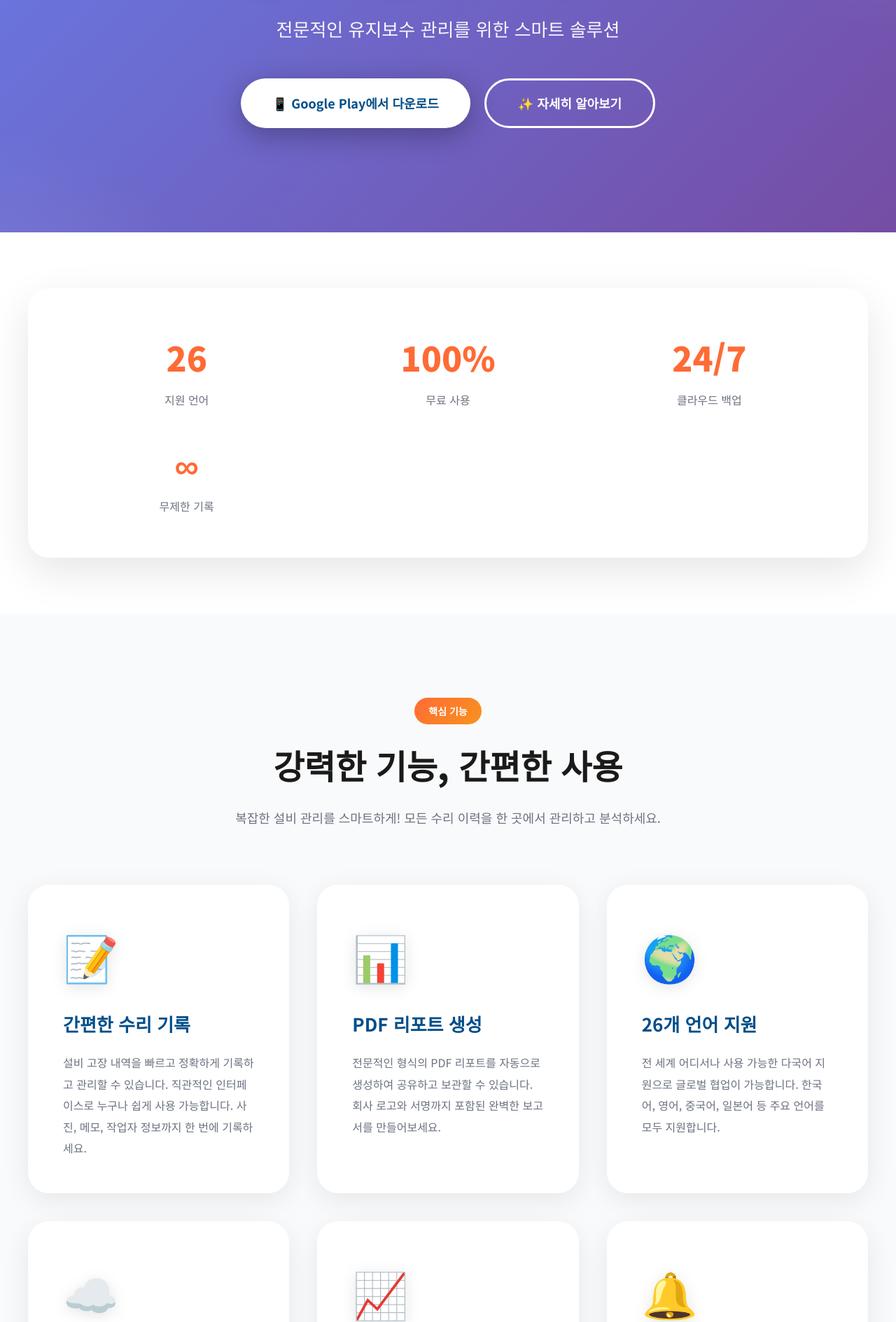
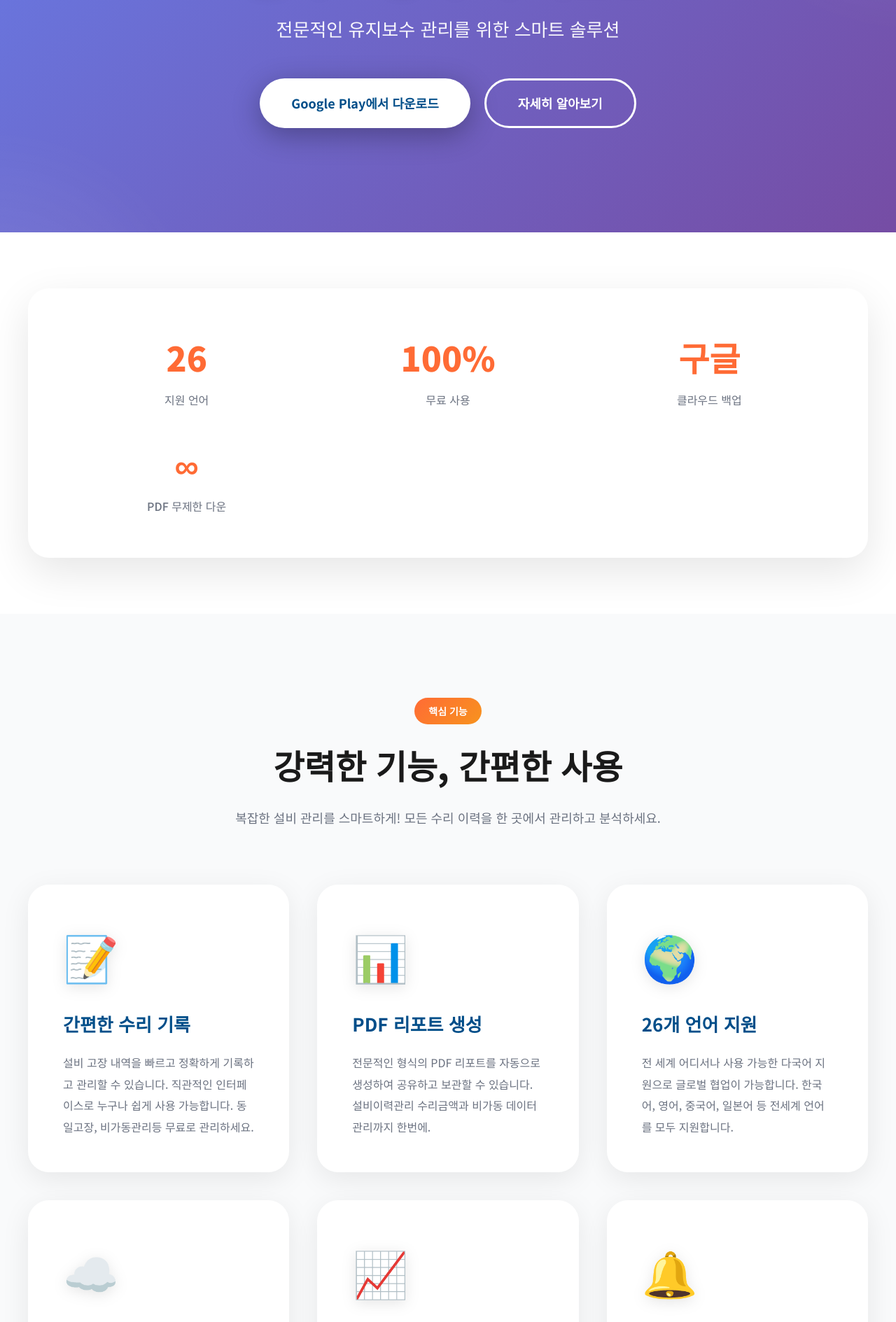
Before and after one commit to neulsom1004/neulsom1004.github.io, a plain HTML site: page index.html in a window 1280 px wide. Shown: the part 408-2297 px from the top of the page at 70% size. Drawn offline with Linux system fonts and the light colour scheme.

Commit message:
Update index.html

```diff
--- a/index.html
+++ b/index.html
@@ -550,15 +550,15 @@
     <!-- 히어로 섹션 -->
     <section class="hero">
         <div class="hero-content">
-            <div class="hero-badge">🚀 2026년 출시 예정</div>
+            <div class="hero-badge">NEULSOM</div>
             <h1>설비 고장 수리 리포트</h1>
             <p class="subtitle">전문적인 유지보수 관리를 위한 스마트 솔루션</p>
             <div class="cta-buttons">
                 <a href="https://play.google.com/store" class="btn btn-primary">
-                    📱 Google Play에서 다운로드
+                    Google Play에서 다운로드
                 </a>
                 <a href="#features" class="btn btn-outline">
-                    ✨ 자세히 알아보기
+                    자세히 알아보기
                 </a>
             </div>
         </div>
@@ -576,12 +576,12 @@
                 <div class="stat-label">무료 사용</div>
             </div>
             <div class="stat-item">
-                <div class="stat-number">24/7</div>
+                <div class="stat-number">구글</div>
                 <div class="stat-label">클라우드 백업</div>
             </div>
             <div class="stat-item">
                 <div class="stat-number">∞</div>
-                <div class="stat-label">무제한 기록</div>
+                <div class="stat-label">PDF 무제한 다운</div>
             </div>
         </div>
     </section>
@@ -601,19 +601,19 @@
             <div class="feature-card">
                 <div class="feature-icon">📝</div>
                 <h3>간편한 수리 기록</h3>
-                <p>설비 고장 내역을 빠르고 정확하게 기록하고 관리할 수 있습니다. 직관적인 인터페이스로 누구나 쉽게 사용 가능합니다. 사진, 메모, 작업자 정보까지 한 번에 기록하세요.</p>
+                <p>설비 고장 내역을 빠르고 정확하게 기록하고 관리할 수 있습니다. 직관적인 인터페이스로 누구나 쉽게 사용 가능합니다. 동일고장, 비가동관리등 무료로 관리하세요.</p>
             </div>
 
             <div class="feature-card">
                 <div class="feature-icon">📊</div>
                 <h3>PDF 리포트 생성</h3>
-                <p>전문적인 형식의 PDF 리포트를 자동으로 생성하여 공유하고 보관할 수 있습니다. 회사 로고와 서명까지 포함된 완벽한 보고서를 만들어보세요.</p>
+                <p>전문적인 형식의 PDF 리포트를 자동으로 생성하여 공유하고 보관할 수 있습니다. 설비이력관리 수리금액과 비가동 데이터 관리까지 한번에.</p>
             </div>
 
             <div class="feature-card">
                 <div class="feature-icon">🌍</div>
                 <h3>26개 언어 지원</h3>
-                <p>전 세계 어디서나 사용 가능한 다국어 지원으로 글로벌 협업이 가능합니다. 한국어, 영어, 중국어, 일본어 등 주요 언어를 모두 지원합니다.</p>
+                <p>전 세계 어디서나 사용 가능한 다국어 지원으로 글로벌 협업이 가능합니다. 한국어, 영어, 중국어, 일본어 등 전세계 언어를 모두 지원합니다.</p>
             </div>
 
             <div class="feature-card">
@@ -625,7 +625,7 @@
             <div class="feature-card">
                 <div class="feature-icon">📈</div>
                 <h3>통계 분석</h3>
-                <p>수리 이력을 시각화하여 설비 상태를 한눈에 파악하고 예방 정비를 계획할 수 있습니다. 차트와 그래프로 트렌드를 분석하세요.</p>
+                <p>수리 이력을 시각화하여 설비 상태를 한눈에 파악하고 예방 정비를 계획할 수 있습니다. 그래프로 비가동을 분석하세요.</p>
             </div>
 
             <div class="feature-card">
@@ -706,7 +706,7 @@
         </div>
 
         <div class="footer-bottom">
-            <p>&copy; 2026 늘솜 (Neulsom). All rights reserved.</p>
+            <p>&copy; 2024 늘솜 (Neulsom). All rights reserved.</p>
         </div>
     </footer>
 
```
